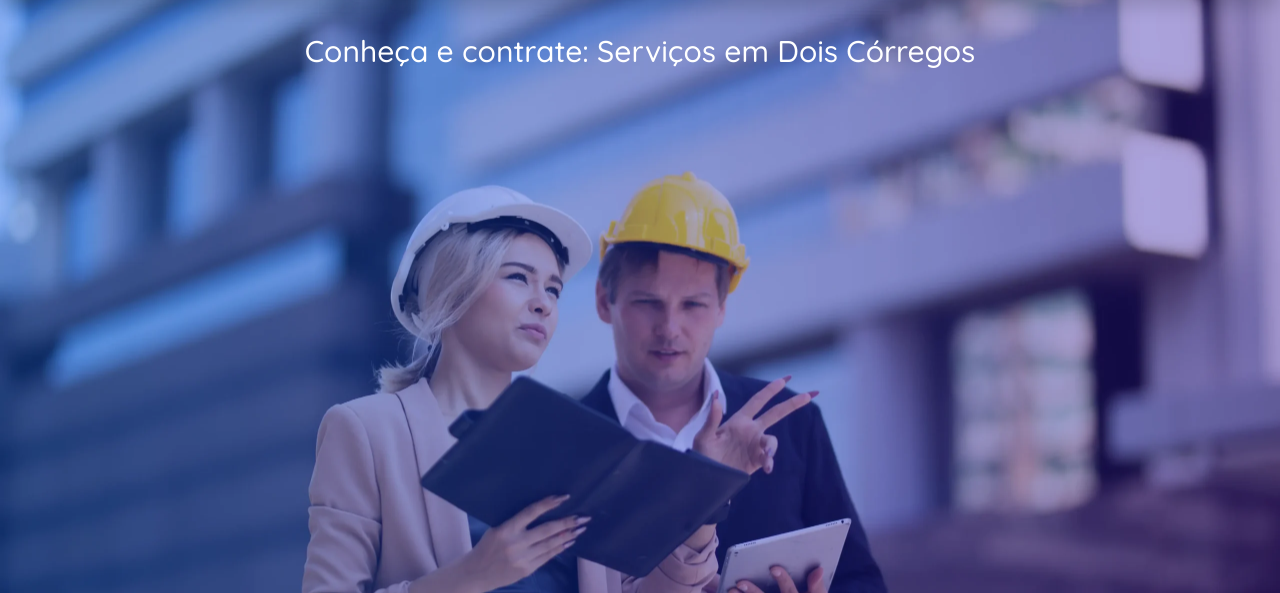
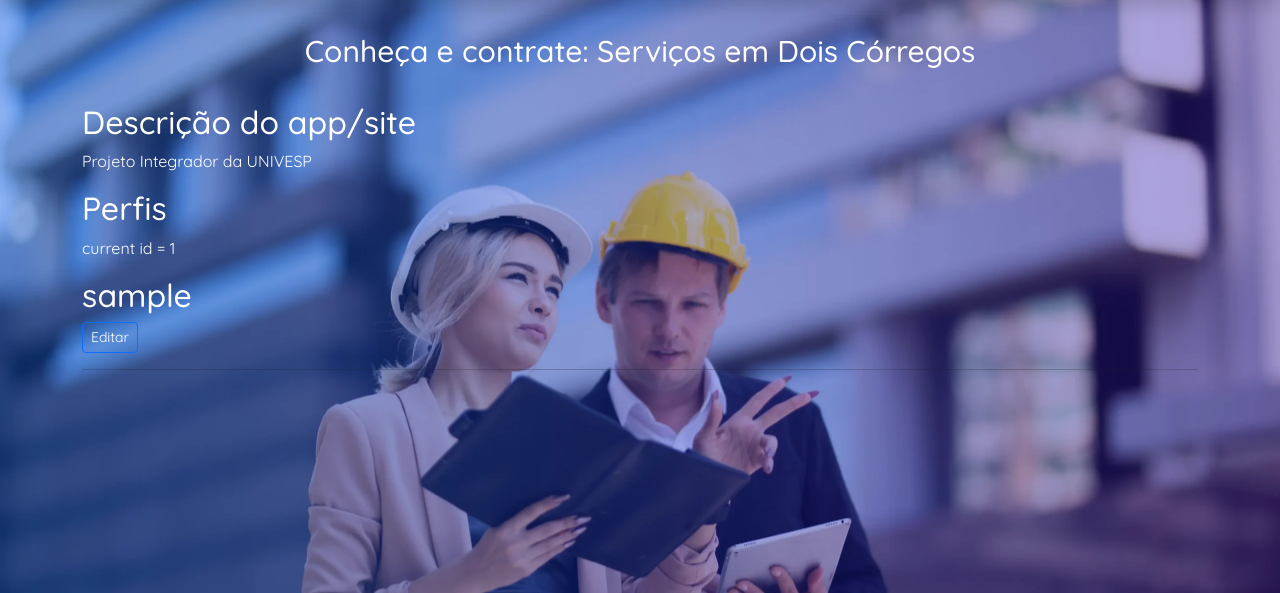
Before and after one commit to brunoanesio/univesp-aplicativoweb, a Flask app: page / in a window 1280 px wide. Shown: the part 56-649 px from the top of the page. Run offline with Flask 2, Linux system fonts and the light colour scheme; a user stored in the database is signed in; tables that the repository leaves empty hold one stand-in row (values such as "Sample post"); some libraries are stand-ins or nearby versions.

Commit message:
Mostrar perfis invés de posts, placeholder para descrição

```diff
--- a/templates/index.html
+++ b/templates/index.html
@@ -6,16 +6,16 @@
             Conheça e contrate: Serviços em Dois Córregos
         {% endblock title %}
     </h1>
-    {% for post in posts %}
-        <a href="{{ url_for('post', post_id=post['id'])}}" class="special">
-            <h2>{{ post['title'] }}</h2>
+    <br/>
+    <h2 id="desc">Descrição do app/site</h2>
+    <p id="desc">Projeto Integrador da UNIVESP</p>
+    <h2 id="desc">Perfis</h2>
+    <p id="desc">current id = {{ current_user.id }}</p>
+    {% for user in users %}
+        <a href="{{ url_for('user', user_id=user['id'])}}" class="special">
+            <h2>{{ user['username'] }}</h2>
+            <a href="/update/{{ user.id }}" class="btn btn-outline-primary btn-sm">Editar</a>
         </a>
-        <span class="badge badge-primary">{{ post['created'] }}</span>
-        <style>
-        .badge-primary{
-            color:black;
-        }
-        </style>
         <hr />
     {% endfor %}
     <script type="text/javascript">
```
